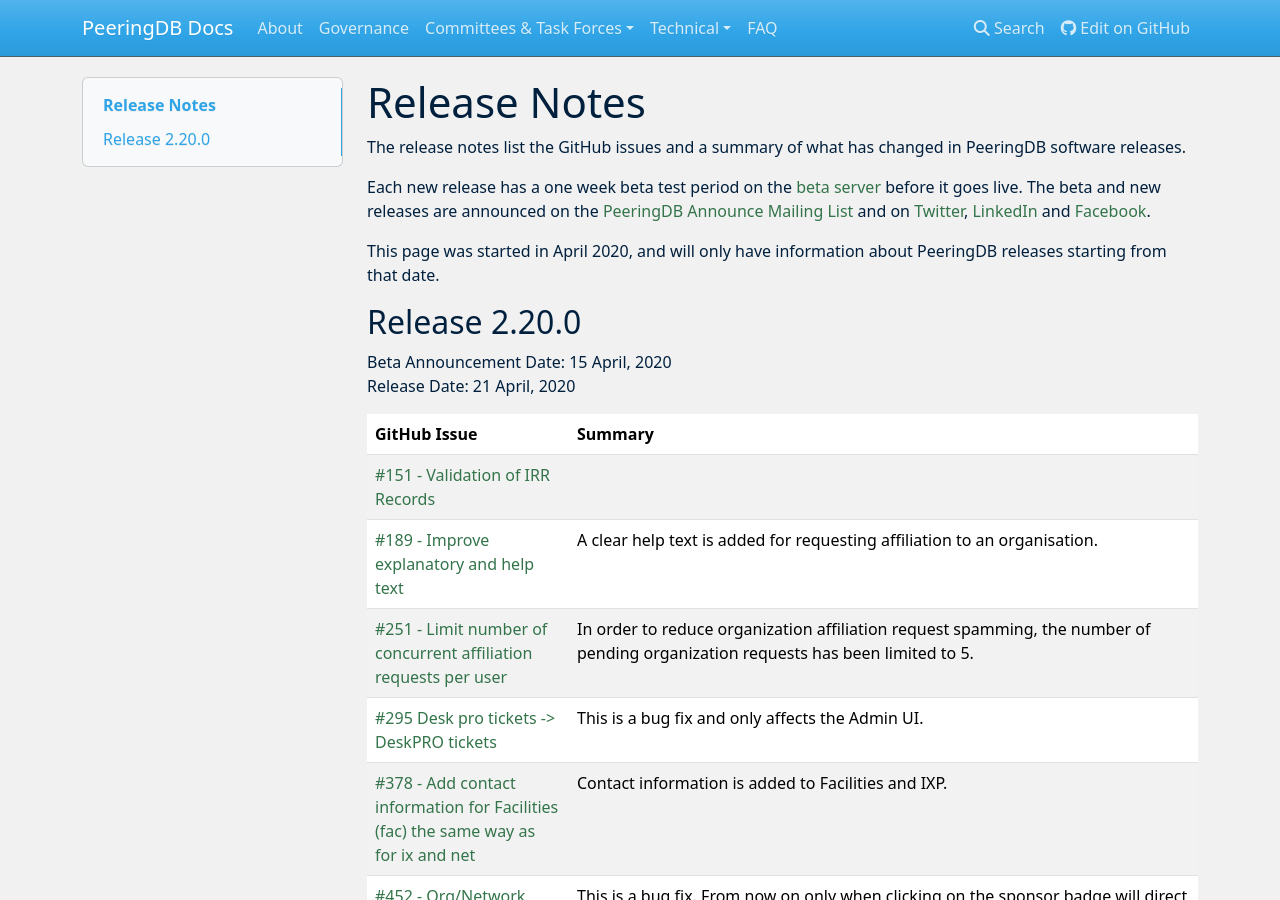
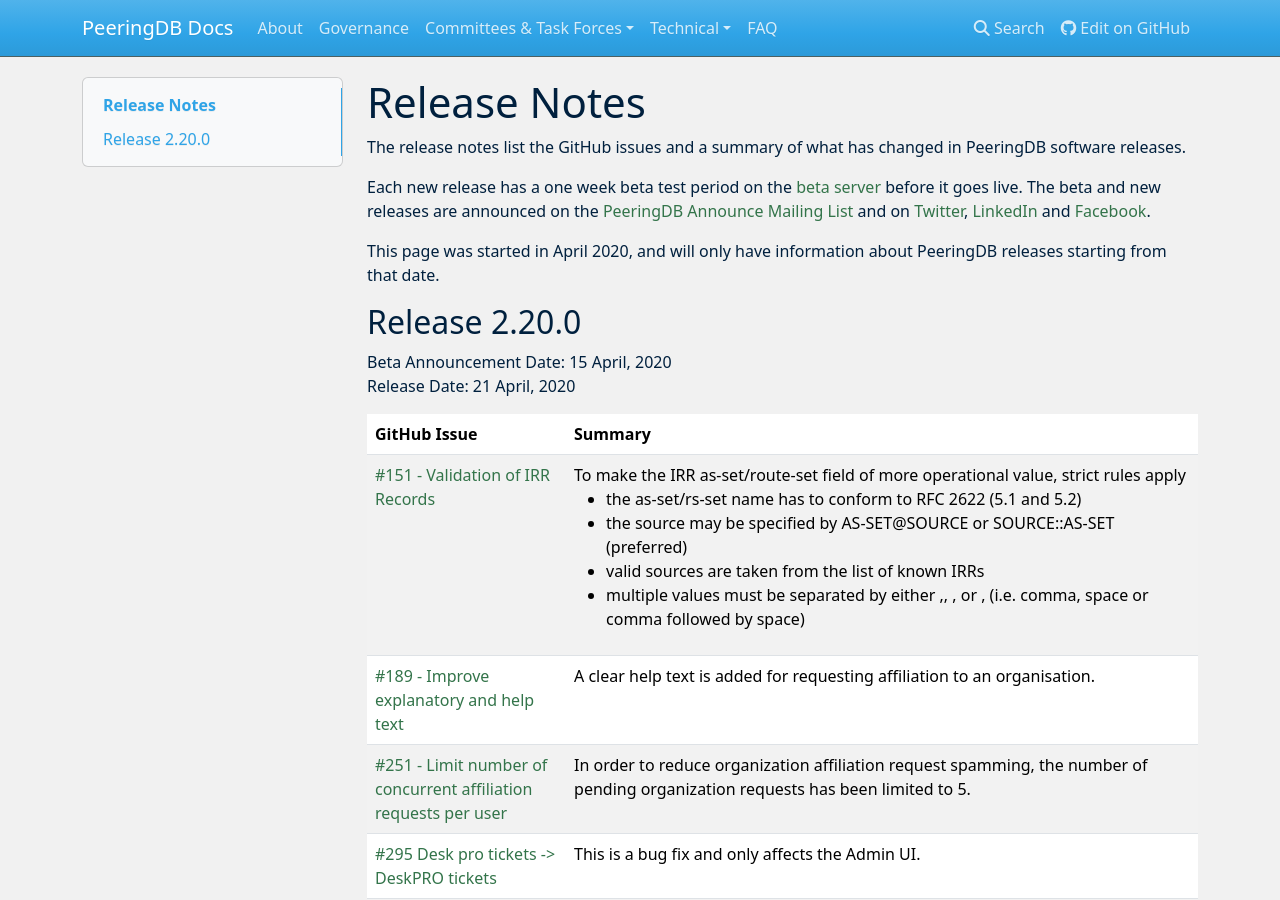
Before and after one commit to peeringdb/docs, an MkDocs documentation site: the page built from docs/release_notes/index.md, in a window 1280 px wide and 900 px high. Built offline with MkDocs 1.6.1, drawn with Linux system fonts in a browser that asks for light colours; nearby versions of some CDN libraries.

Commit message:
Added summary for 151
Added summary for 151

```diff
--- a/docs/release_notes/index.md
+++ b/docs/release_notes/index.md
@@ -12,7 +12,7 @@
 
 | **GitHub Issue** | **Summary** |
 | ----------------- | ----------- |
-| [#151 - Validation of IRR Records](https://github.com/peeringdb/peeringdb/issues/151) |  |
+| [#151 - Validation of IRR Records](https://github.com/peeringdb/peeringdb/issues/151) | To make the IRR as-set/route-set field of more operational value, strict rules apply <ul><li> the as-set/rs-set name has to conform to RFC 2622 (5.1 and 5.2)</li><li> the source may be specified by AS-SET@SOURCE or SOURCE::AS-SET (preferred)</li> <li> valid sources are taken from the list of known IRRs</li><li> multiple values must be separated by either ,, , or , (i.e. comma, space or comma followed by space)</li></ul> |
 | [#189 - Improve explanatory and help text](https://github.com/peeringdb/peeringdb/issues/189) | A clear help text is added for requesting affiliation to an organisation.  |
 | [#251 - Limit number of concurrent affiliation requests per user](https://github.com/peeringdb/peeringdb/issues/251) | In order to reduce organization affiliation request spamming, the number of pending organization requests has been limited to 5. |
 | [#295 Desk pro tickets -> DeskPRO tickets](https://github.com/peeringdb/peeringdb/issues/295)  | This is a bug fix and only affects the Admin UI. |
```
